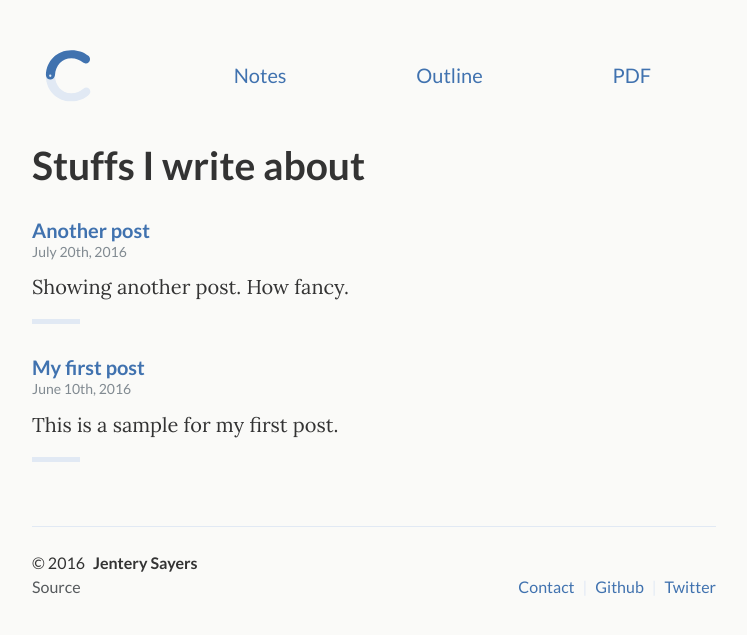
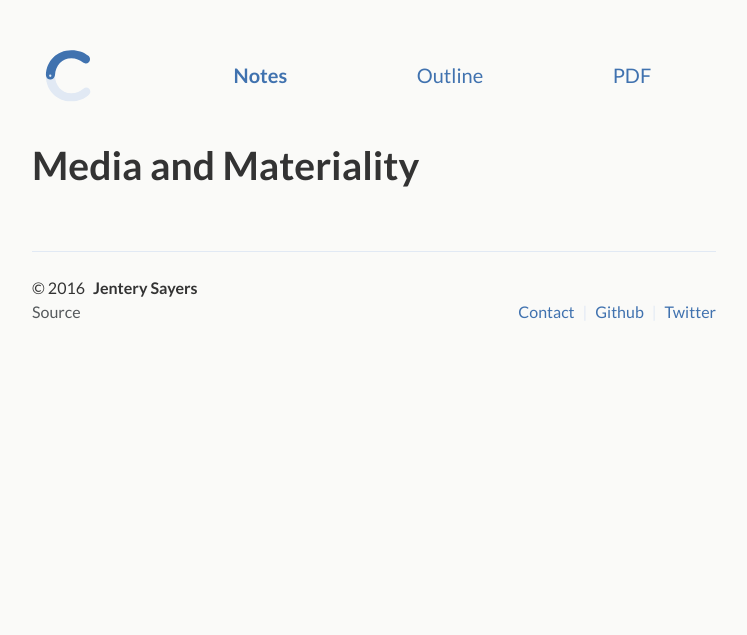
Before and after one commit to jentery/cspt500, a Jekyll site: the page built from notes/index.html, in a window 1280 px wide. Shown: the top 635 px of the page, without its empty margins (266-1013 px from the left). Built offline with Jekyll 4.4.1, drawn with Linux system fonts in a browser that asks for light colours; the list of posts is cut into pages by our own code.

Commit message:
experimenting with changes from articles to notes

```diff
--- a/articles/index.html
+++ b/notes/index.html
@@ -1,8 +1,8 @@
 ---
 layout: page
-title: Articles
-subtitle: Stuffs I write about
-desc: Stuffs I write about
+title: Notes
+subtitle: Media and Materiality
+desc: Notes for the seminar
 ---
 {% if paginator.page == 1 %}
   {% for post in site.posts limit: 2 %}
```
